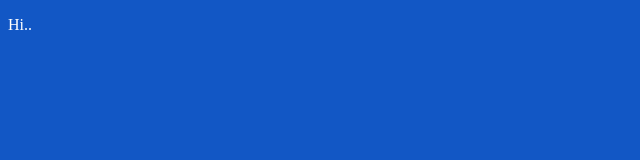
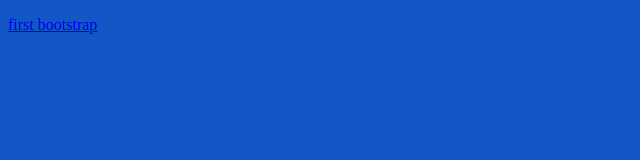
Before and after one commit to tegarjgap/tegarjgap.github.io, a plain HTML site: page index.html in a window 1280 px wide. Shown: the whole page, without its empty margins (0-640 px from the left). Drawn offline with Linux system fonts and the light colour scheme.

```diff
--- a/index.html
+++ b/index.html
@@ -8,6 +8,8 @@
     <title>tegarjgap</title>
 </head>
 <body>
-    <p>Hi..</p>
+    <p>
+        <a href="https://tegarjgap.github.io/first-bootstrap/">first bootstrap</a>
+    </p>
 </body>
 </html>
```
